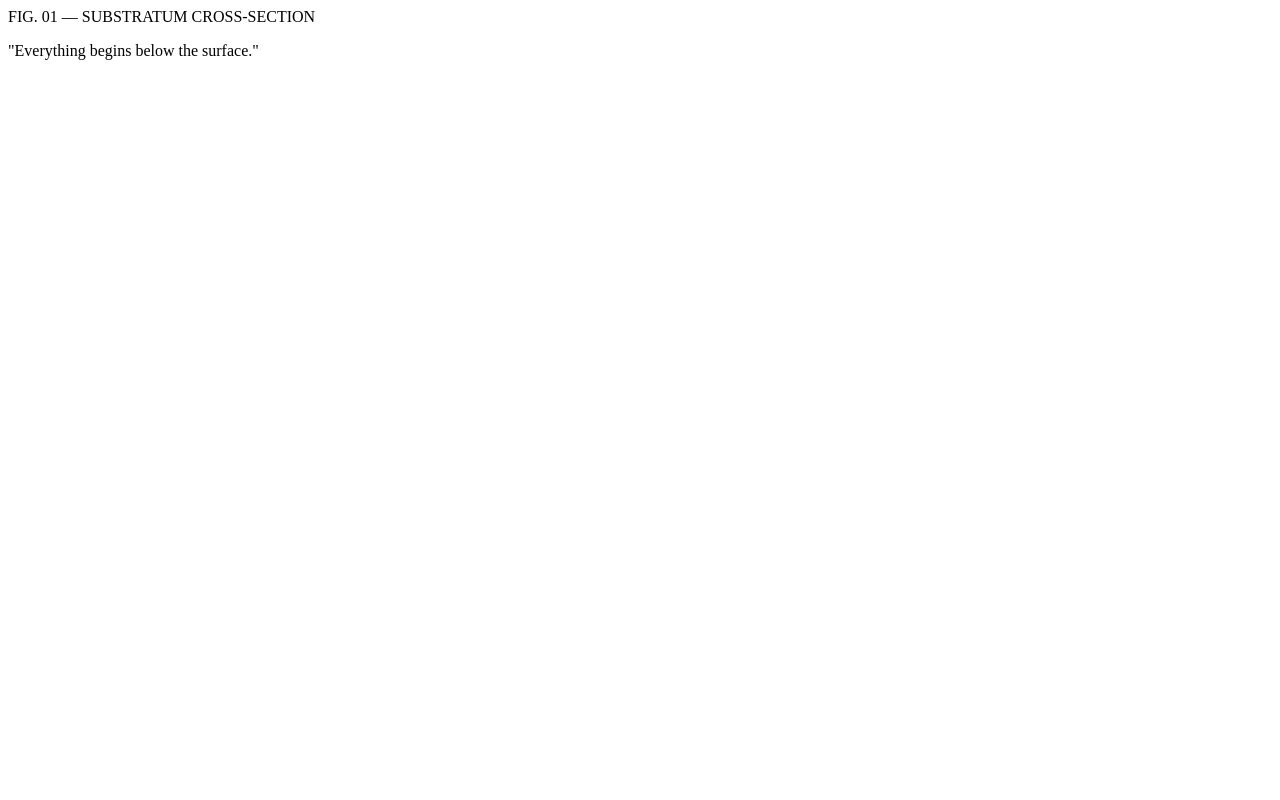
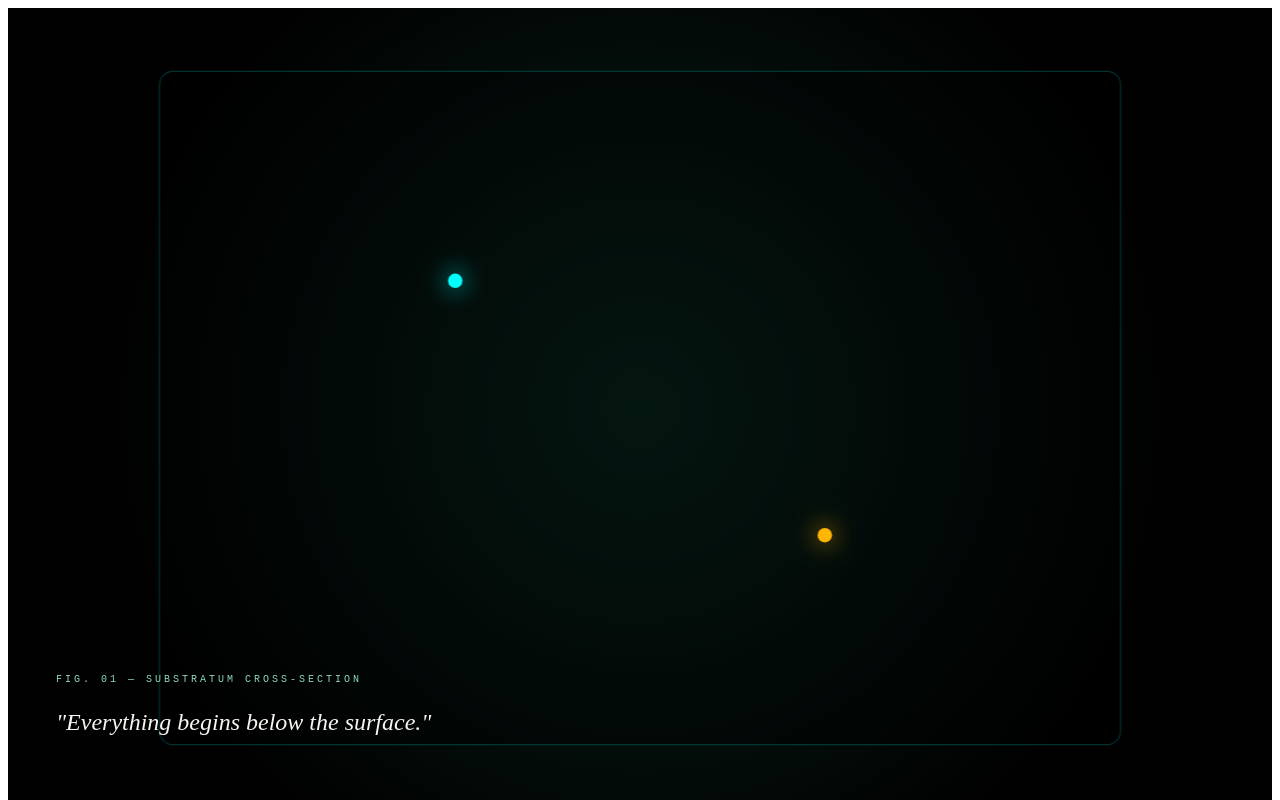
Before and after one commit to Edburto/DigitalSpecimen, a Next.js app: page / in a window 1280 px wide. Shown: the top 800 px of the page. Built offline with nearby package versions, Linux system fonts and the light colour scheme.

Commit message:
Tailwind CSS has been imported

```diff
--- /dev/null
+++ b/app/globlas.css
@@ -0,0 +1,8 @@
+@tailwind base;
+@tailwind components;
+@tailwind utilities;
+
+body {
+  background-color: #010101;
+  color: #f6f5f2;
+}
--- a/app/page.jsx
+++ b/app/page.jsx
@@ -10,34 +10,32 @@ export default function SoilCutaway() {
     offset: ["start start", "end end"]
   });
 
-  const rootScale = useTransform(scrollYProgress, [0.1, 0.5], [0.8, 1.1]);
+  const rootScale = useTransform(scrollYProgress, [0.1, 0.5], [0.8, 1.2]);
   const rootOpacity = useTransform(scrollYProgress, [0.05, 0.2], [0, 1]);
 
   return (
-    <section ref={containerRef} className="relative w-full h-[300svh] bg-[#010101]">
-      <div className="sticky top-0 h-screen w-full overflow-hidden flex items-center justify-center">
+    <section ref={containerRef} style={{ position: 'relative', width: '100%', height: '300vh', backgroundColor: '#010101' }}>
+      <div style={{ position: 'sticky', top: 0, height: '100vh', width: '100%', overflow: 'hidden', display: 'flex', alignItems: 'center', justifyContent: 'center' }}>
 
-        {/* Background Base */}
-        <div className="absolute inset-0 bg-cover bg-center opacity-80 bg-[#0a110e]" />
-        <div className="absolute inset-0 bg-gradient-to-b from-[#010101]/60 via-transparent to-[#010101]/90 pointer-events-none" />
+        {/* Background Base Glow */}
+        <div style={{ position: 'absolute', inset: 0, background: 'radial-gradient(circle at center, #0a2e23 0%, #010101 70%)', opacity: 0.8 }} />
 
         {/* Neural Root Growth Network */}
         <motion.div
-          className="absolute inset-0 z-10 flex items-center justify-center pointer-events-none"
-          style={{ scale: rootScale, opacity: rootOpacity }}
+          style={{ position: 'absolute', inset: 0, zIndex: 10, display: 'flex', alignItems: 'center', justifyContent: 'center', scale: rootScale, opacity: rootOpacity }}
         >
-          <div className="relative w-[80%] h-[80%] max-w-5xl border border-cyan-500/20 rounded-lg backdrop-blur-[1px]">
-            <div className="absolute top-1/4 left-1/3 w-3 h-3 bg-[#00ffff] rounded-full shadow-[0_0_15px_#00ffff]" />
-            <div className="absolute bottom-1/3 right-1/4 w-3 h-3 bg-[#ffb703] rounded-full shadow-[0_0_15px_#ffb703]" />
+          <div style={{ position: 'relative', width: '70%', height: '70%', maxWidth: '800px', border: '1px solid rgba(0, 255, 255, 0.2)', borderRadius: '12px', background: 'rgba(0,0,0,0.4)' }}>
+            <div style={{ position: 'absolute', top: '30%', left: '30%', width: '12px', height: '12px', backgroundColor: '#00ffff', borderRadius: '50%', boxShadow: '0 0 20px #00ffff' }} />
+            <div style={{ position: 'absolute', bottom: '30%', right: '30%', width: '12px', height: '12px', backgroundColor: '#ffb703', borderRadius: '50%', boxShadow: '0 0 20px #ffb703' }} />
           </div>
         </motion.div>
 
         {/* Subterranean Typography */}
-        <div className="absolute bottom-12 left-12 z-20 max-w-md">
-          <span className="font-mono text-[10px] tracking-[0.3em] text-[#8fd9bd] uppercase block mb-2">
+        <div style={{ position: 'absolute', bottom: '48px', left: '48px', zIndex: 20, maxWidth: '400px' }}>
+          <span style={{ fontFamily: 'monospace', fontSize: '10px', letterSpacing: '0.3em', color: '#8fd9bd', textTransform: 'uppercase', display: 'block', marginBottom: '8px' }}>
             FIG. 01 — SUBSTRATUM CROSS-SECTION
           </span>
-          <p className="font-serif text-2xl text-[#f6f5f2] italic">
+          <p style={{ fontFamily: 'serif', fontSize: '24px', color: '#f6f5f2', fontStyle: 'italic' }}>
             "Everything begins below the surface."
           </p>
         </div>
```
